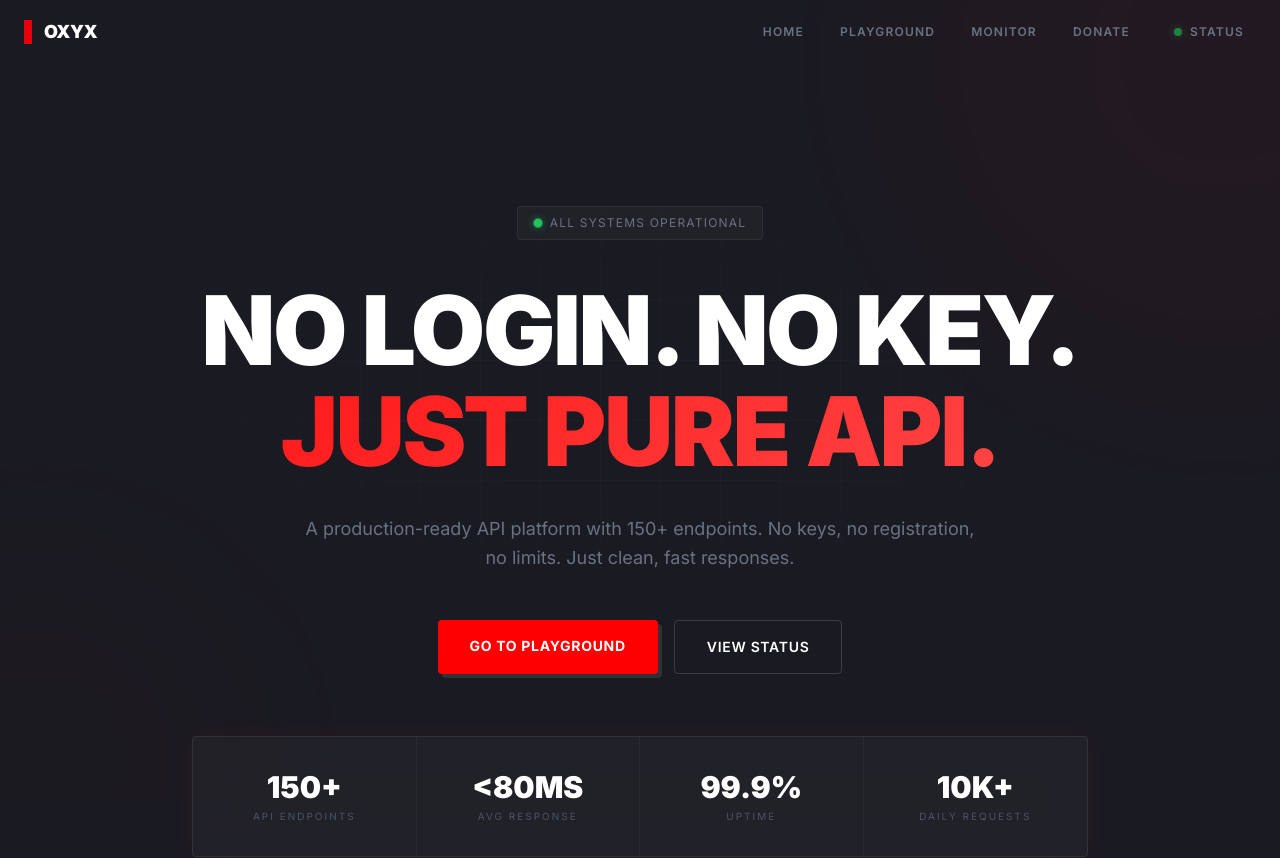
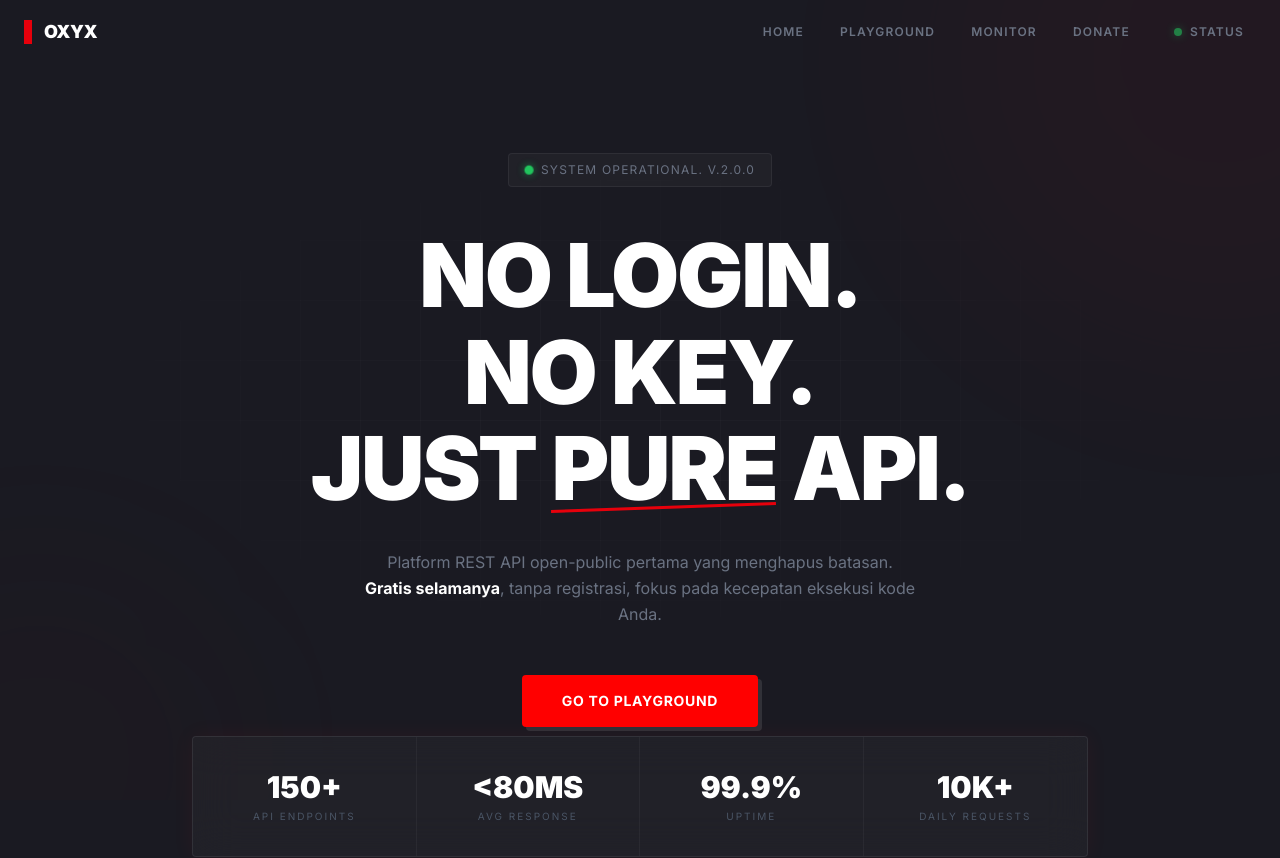
Before and after one commit to johsua092-ui/oxyxwebsite, a Next.js app: page / in a window 1280 px wide. Shown: the top 858 px of the page. Built offline with nearby package versions, Linux system fonts and the light colour scheme.

Commit message:
fix: hero text matches siputzx layout exactly

```diff
--- a/src/app/page.tsx
+++ b/src/app/page.tsx
@@ -146,26 +146,31 @@ export default function HomePage() {
         <div className="relative z-10 max-w-5xl mx-auto px-6 text-center pt-20">
           <div className="inline-flex items-center gap-2 px-4 py-2 rounded-sm bg-white/[0.03] border border-white/[0.06] text-xs text-gray-500 uppercase tracking-widest mb-10 fade-in-up">
             <span className="dot-online pulse-ring" />
-            <span>All systems operational</span>
+            <span>System Operational. V.2.0.0</span>
           </div>
 
-          <h1 className="text-5xl sm:text-6xl md:text-8xl font-black tracking-tight leading-[1.05] mb-8 uppercase fade-in-up">
-            <span className="text-white hover-glow">No Login. No Key.</span>
+          <h1 className="text-5xl sm:text-7xl md:text-[5.5rem] font-black tracking-tight leading-[1.1] mb-8 uppercase fade-in-up">
+            <span className="text-white">No Login.</span>
             <br />
-            <span className="text-gradient">Just Pure API.</span>
+            <span className="text-white">No Key.</span>
+            <br />
+            <span className="text-white">Just </span>
+            <span className="text-white relative inline-block">
+              Pure
+              <span className="absolute bottom-2 left-0 w-full h-[3px] bg-red-600 -rotate-2" />
+            </span>
+            <span className="text-white"> API.</span>
           </h1>
 
-          <p className="text-base md:text-lg text-gray-500 max-w-2xl mx-auto leading-relaxed mb-12 fade-in-up" style={{ animationDelay: "0.2s" }}>
-            A production-ready API platform with 150+ endpoints.
-            No keys, no registration, no limits. Just clean, fast responses.
+          <p className="text-sm md:text-base text-gray-500 max-w-xl mx-auto leading-relaxed mb-12 fade-in-up" style={{ animationDelay: "0.2s" }}>
+            Platform REST API open-public pertama yang menghapus batasan.
+            <br />
+            <span className="text-white font-bold">Gratis selamanya</span>, tanpa registrasi, fokus pada kecepatan eksekusi kode Anda.
           </p>
 
-          <div className="flex flex-col sm:flex-row gap-4 justify-center fade-in-up" style={{ animationDelay: "0.3s" }}>
-            <a href="/get/documentation" className="btn-accent px-8 py-4 text-sm">
+          <div className="flex justify-center fade-in-up" style={{ animationDelay: "0.3s" }}>
+            <a href="/get/documentation" className="btn-accent px-10 py-4 text-sm">
               Go to Playground
-            </a>
-            <a href="/monitor" className="btn-ghost px-8 py-4 text-sm">
-              View Status
             </a>
           </div>
         </div>
```
